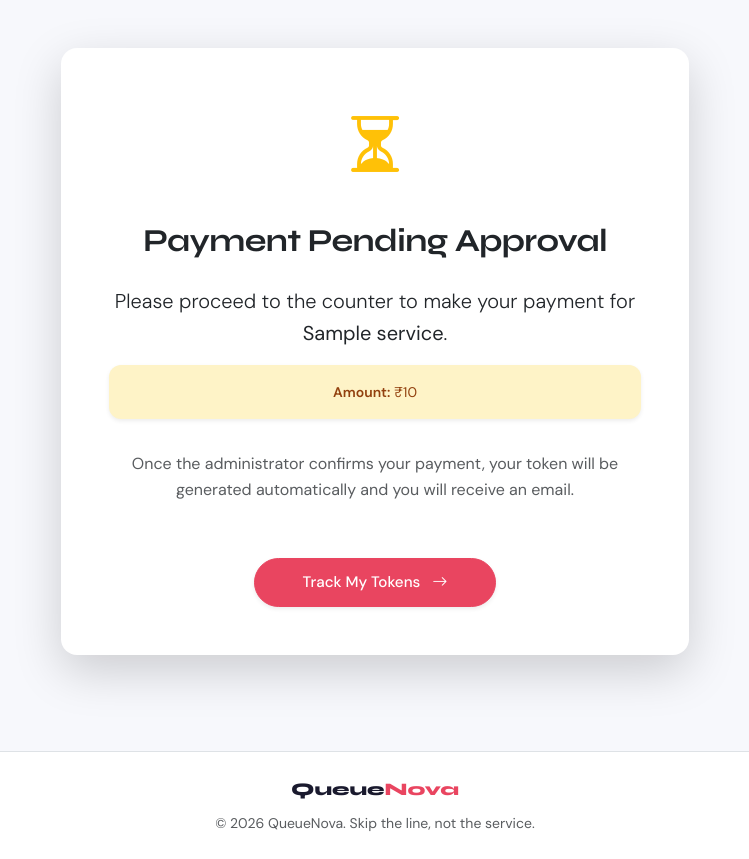
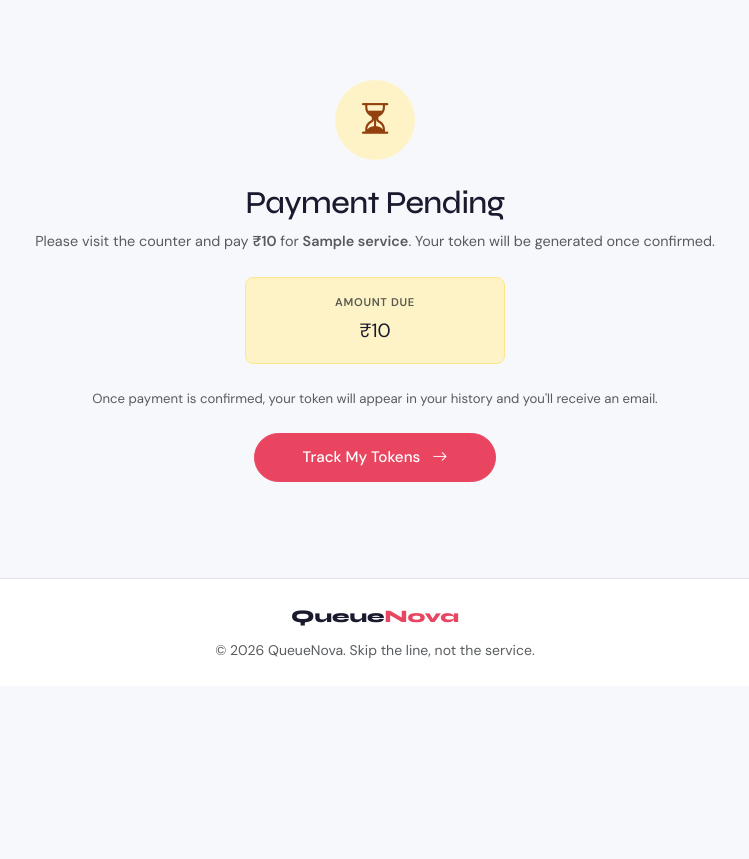
Before and after one commit to kumar1250/queuenova, a Django app: template templates/payments/offline_pending.html in a window 1280 px wide. Shown: the part 67-926 px from the top of the page, without its empty margins (265-1014 px from the left). After the commit the page ends 725 px from the top, so only its background shows below. Run offline with Django 5.2, Linux system fonts and the light colour scheme; the template is opened without the code that fills it: most values are stand-ins (such as "Sample title", 1, 10 or a date in 2020).

Commit message:
Update offline_pending.html

```diff
--- a/templates/payments/offline_pending.html
+++ b/templates/payments/offline_pending.html
@@ -1,42 +1,36 @@
 {% extends 'base.html' %}
+{% block title %}Payment Submitted — {{ service.name }}{% endblock %}
 
-{% block title %}Payment Pending - {{ service.name }}{% endblock %}
+{% block extra_css %}<style>.pending-wrap{max-width:480px;margin:0 auto;}</style>{% endblock %}
 
 {% block content %}
-<div class="row justify-content-center">
-    <div class="col-md-6 text-center">
-        <div class="card p-5 shadow-lg border-0 rounded-4">
-            <div class="mb-4">
-                {% if is_upi %}
-                    <i class="bi bi-patch-check text-info" style="font-size: 4rem;"></i>
-                {% else %}
-                    <i class="bi bi-hourglass-split text-warning" style="font-size: 4rem;"></i>
-                {% endif %}
+<div class="container">
+<div class="pending-wrap text-center animate__animated animate__zoomIn animate__faster" style="padding-top:2rem;">
+
+    <div style="width:80px;height:80px;border-radius:50%;background:{% if is_upi %}#d1fae5{% else %}#fef3c7{% endif %};display:inline-flex;align-items:center;justify-content:center;font-size:2.2rem;color:{% if is_upi %}#065f46{% else %}#92400e{% endif %};margin-bottom:1.5rem;">
+        <i class="bi bi-{% if is_upi %}patch-check-fill{% else %}hourglass-split{% endif %}"></i>
     </div>
 
     {% if is_upi %}
-                <h2 class="mb-4 fw-bold">Payment Info Submitted</h2>
-                <p class="lead">Thank you for the payment! Your <strong>UPI Transaction ID</strong> has been recorded.</p>
-                <div class="alert alert-info py-3 border-0 shadow-sm">
-                    <div class="small text-uppercase fw-bold mb-1">Transaction ID</div>
-                    <div class="h5 mb-0 fw-bold">{{ payment.transaction_id }}</div>
+    <h2 class="fw-800 mb-2">Payment Info Submitted!</h2>
+    <p class="text-muted mb-4" style="font-size:0.9rem;">Your UPI transaction ID has been recorded. Admin will verify and generate your token.</p>
+    <div class="p-3 rounded-3 mb-4 d-inline-block" style="background:var(--surface-2);border:1px solid var(--border);min-width:260px;">
+        <div class="text-muted" style="font-size:0.7rem;text-transform:uppercase;letter-spacing:0.06em;font-weight:600;">Transaction ID</div>
+        <div class="fw-800 mt-1" style="font-size:1rem;">{{ payment.transaction_id }}</div>
     </div>
     {% else %}
-                <h2 class="mb-4 fw-bold">Payment Pending Approval</h2>
-                <p class="lead">Please proceed to the counter to make your payment for <strong>{{ service.name }}</strong>.</p>
-                <div class="alert alert-warning py-3 border-0 shadow-sm">
-                    <strong>Amount:</strong> ₹{{ service.payment_amount }}
+    <h2 class="fw-800 mb-2">Payment Pending</h2>
+    <p class="text-muted mb-4" style="font-size:0.9rem;">Please visit the counter and pay <strong>₹{{ service.payment_amount }}</strong> for <strong>{{ service.name }}</strong>. Your token will be generated once confirmed.</p>
+    <div class="p-3 rounded-3 mb-4 d-inline-block" style="background:#fef3c7;border:1px solid #fde68a;min-width:260px;">
+        <div class="text-muted" style="font-size:0.7rem;text-transform:uppercase;letter-spacing:0.06em;font-weight:600;">Amount Due</div>
+        <div class="fw-800 mt-1" style="font-size:1.2rem;">₹{{ service.payment_amount }}</div>
     </div>
     {% endif %}
 
-            <p class="text-muted mt-3">Once the administrator confirms your payment, your token will be generated automatically and you will receive an email.</p>
-
-            <div class="mt-4 pt-3">
-                <a href="{% url 'tokens:my_tokens' %}" class="btn btn-primary btn-lg rounded-pill px-5 shadow-sm">
+    <p class="text-muted mb-4" style="font-size:0.825rem;">Once payment is confirmed, your token will appear in your history and you'll receive an email.</p>
+    <a href="{% url 'tokens:my_tokens' %}" class="btn btn-primary btn-lg btn-pill px-5">
         Track My Tokens <i class="bi bi-arrow-right ms-2"></i>
     </a>
 </div>
 </div>
-    </div>
-</div>
 {% endblock %}
```
Lines whose indentation alone changed are shown as unchanged.
